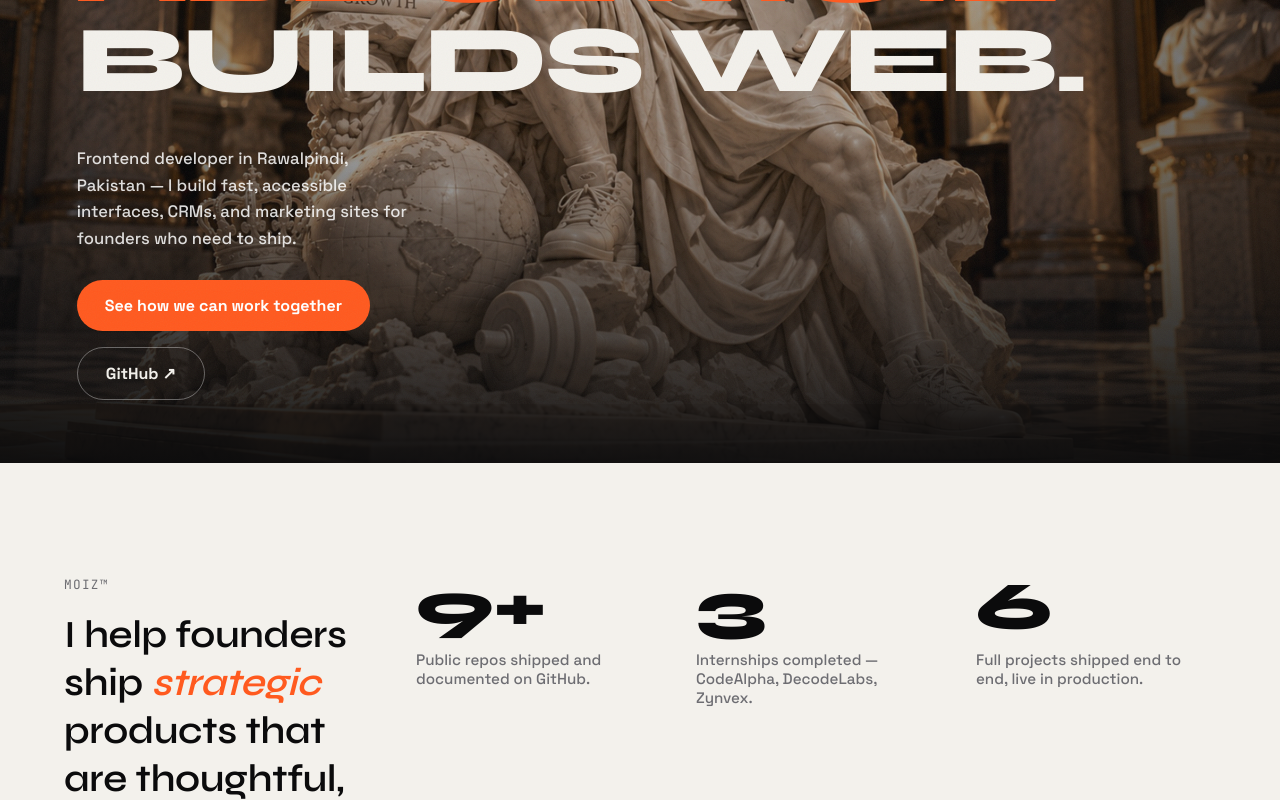
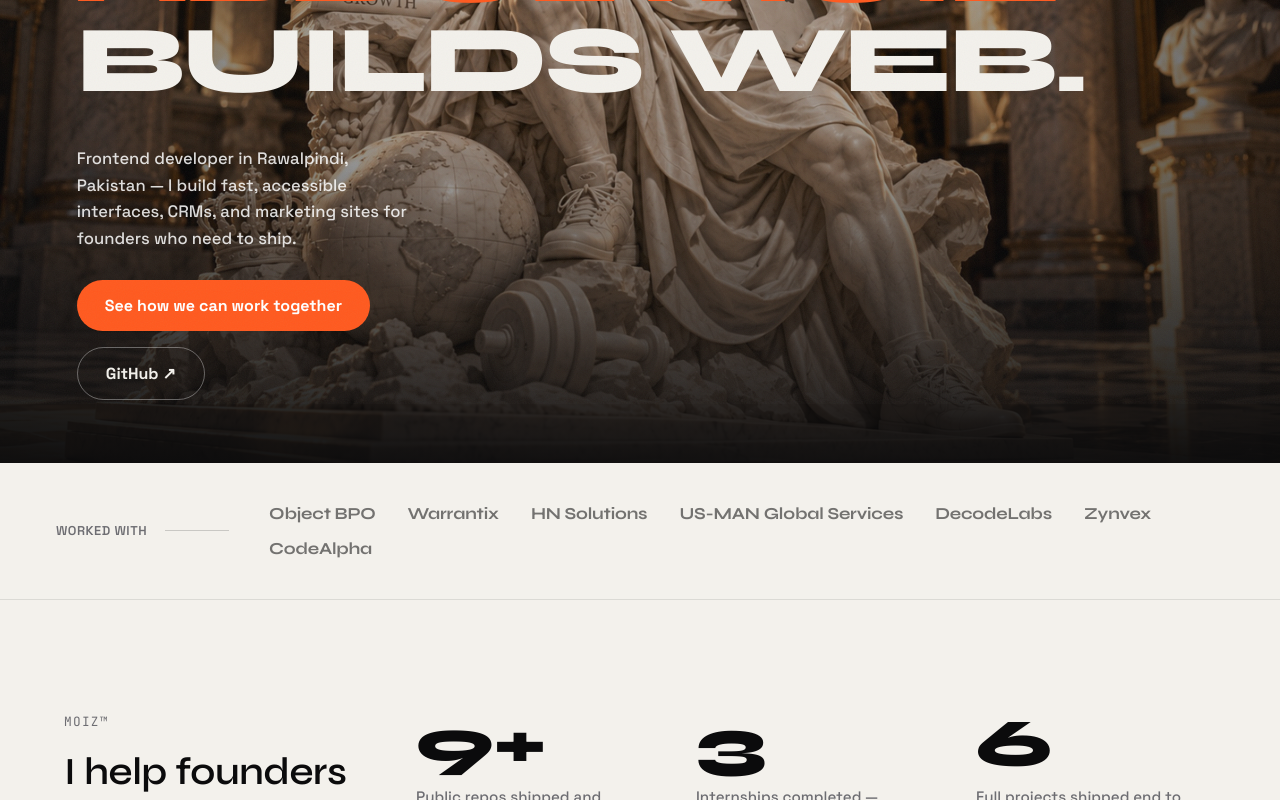
Before and after one commit to html-moiz03/portfolio-next, a Next.js app: page / in a window 1280 px wide. Shown: the part 396-1196 px from the top of the page. Built offline with nearby package versions, Linux system fonts and the light colour scheme.

Commit message:
feat: add 'Worked With' section with styling and content

```diff
--- a/app/globals.css
+++ b/app/globals.css
@@ -455,6 +455,66 @@ section {
 .btn.dark {
   background: var(--ink);
   color: var(--paper);
+}
+
+/* ---------- worked-with strip ---------- */
+.worked-with {
+  display: flex;
+  align-items: center;
+  flex-wrap: wrap;
+  gap: 28px 40px;
+  padding: 40px clamp(20px, 5vw, 56px);
+  border-bottom: 1px solid rgba(11, 11, 12, 0.1);
+}
+.worked-with-label {
+  display: flex;
+  align-items: center;
+  gap: 18px;
+  flex-shrink: 0;
+  font-size: 0.8rem;
+  font-weight: 600;
+  letter-spacing: 0.04em;
+  color: var(--muted);
+  text-transform: uppercase;
+}
+.worked-with-line {
+  width: 64px;
+  height: 1px;
+  background: rgba(11, 11, 12, 0.18);
+}
+.worked-with-list {
+  display: flex;
+  flex-wrap: wrap;
+  align-items: center;
+  gap: 14px 32px;
+  list-style: none;
+  flex: 1;
+}
+.worked-with-list li {
+  font-family: "Syne", sans-serif;
+  font-weight: 700;
+  font-size: 1.05rem;
+  letter-spacing: -0.01em;
+  color: var(--ink);
+  opacity: 0.55;
+  transition: opacity 0.2s ease;
+  white-space: nowrap;
+}
+.worked-with-list li:hover {
+  opacity: 1;
+}
+@media (max-width: 720px) {
+  .worked-with {
+    flex-direction: column;
+    align-items: flex-start;
+    gap: 18px;
+  }
+  .worked-with-list {
+    gap: 12px 24px;
+  }
+  .worked-with-list li {
+    font-size: 0.92rem;
+  }
 }
 
 /* ---------- section headers ---------- */
--- a/app/page.tsx
+++ b/app/page.tsx
@@ -66,6 +66,23 @@ export default function Home() {
         </div>
       </section>
 
+      {/* ---------- WORKED WITH (light strip) ---------- */}
+      <section className="worked-with reveal">
+        <div className="worked-with-label">
+          <span>Worked with</span>
+          <span className="worked-with-line" />
+        </div>
+        <ul className="worked-with-list">
+          <li>Object BPO</li>
+          <li>Warrantix</li>
+          <li>HN Solutions</li>
+          <li>US-MAN Global Services</li>
+          <li>DecodeLabs</li>
+          <li>Zynvex</li>
+          <li>CodeAlpha</li>
+        </ul>
+      </section>
+
       {/* ---------- STATS (light) ---------- */}
       <section className="stats-section">
         <div className="stats-grid">
```
